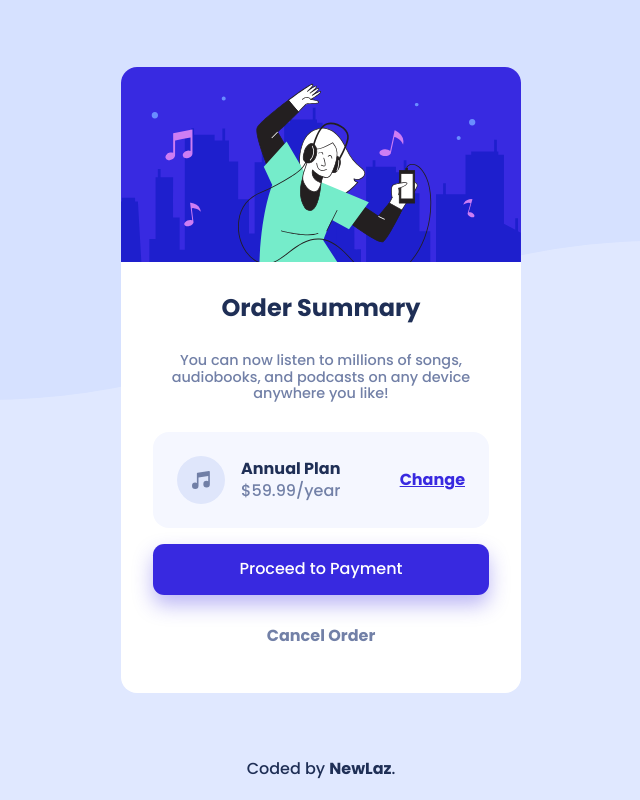
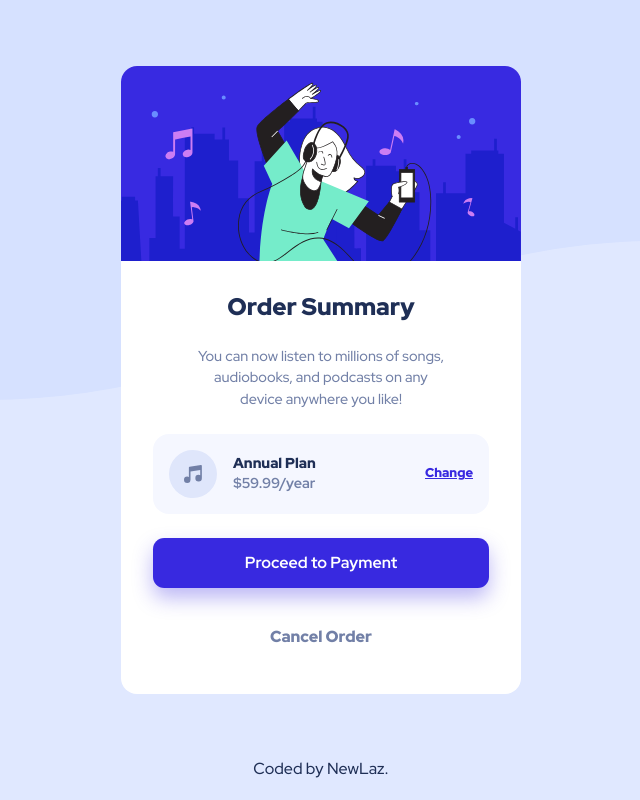
Before and after one commit to newlaz/order-summary-component-solution, a plain HTML site: page index.html in a window 1280 px wide. Shown: the whole page, without its empty margins (319-959 px from the left). Drawn offline with Linux system fonts and the light colour scheme.

Commit message:
Fixing font and resizing card

```diff
--- a/css/style.css
+++ b/css/style.css
@@ -9,10 +9,22 @@
 }
 
 body {
-  font-family: "Poppins", sans-serif;
+  font-family: "Red Hat Display", sans-serif;
   background: url(../images/pattern-background-mobile.svg) var(--pale-blue) top
     center / 100% 50% no-repeat fixed;
   color: var(--dark-blue);
+}
+
+.fw-900 {
+  font-weight: 900;
+}
+
+.fw-700 {
+  font-weight: 700;
+}
+
+.fw-500 {
+  font-weight: 700;
 }
 
 .element-center {
@@ -40,9 +52,13 @@ body {
 
 .card__content {
   flex-direction: column;
-  gap: 1em;
-  padding: 2rem;
+  gap: 1.5em;
+  padding: 2rem 8%;
   text-align: center;
+}
+
+.card__plan-details {
+  flex-wrap: wrap;
 }
 
 .card__title {
@@ -51,15 +67,18 @@ body {
 }
 
 .card__paragraph {
+  width: min(100% - 2rem, 250px);
+  margin-block: 0;
   font-size: 0.9rem;
-  font-weight: 400;
+  line-height: 1.5em;
   color: var(--desaturated-blue);
 }
 
 .card__plan-container {
+  flex-wrap: wrap;
   justify-content: space-between;
   width: 100%;
-  padding: 1.5em;
+  padding: 1em;
   border-radius: var(--b-radius);
   background-color: var(--very-pale-blue);
 }
@@ -72,7 +91,7 @@ body {
 .card__plan-title,
 .card__plan-price {
   margin-block: 0;
-  font-size: 1rem;
+  font-size: 0.9rem;
 }
 
 .card__plan-price {
@@ -80,7 +99,7 @@ body {
 }
 
 .card__plan-link {
-  font-weight: 700;
+  font-size: 0.8rem;
   color: var(--bright-blue);
 }
 
@@ -107,7 +126,6 @@ body {
 }
 
 .card__btn-cancel {
-  font-weight: 700;
   color: var(--desaturated-blue);
 }
 
@@ -118,7 +136,6 @@ body {
 }
 
 .footer__link {
-  font-weight: 700;
   text-decoration: none;
   color: var(--dark-blue);
 }
--- a/index.html
+++ b/index.html
@@ -18,7 +18,7 @@
     <link rel="preconnect" href="https://fonts.googleapis.com" />
     <link rel="preconnect" href="https://fonts.gstatic.com" crossorigin />
     <link
-      href="https://fonts.googleapis.com/css2?family=Poppins:wght@200;300;500;600;700&display=swap"
+      href="https://fonts.googleapis.com/css2?family=Red+Hat+Display:wght@500;700;900&display=swap"
       rel="stylesheet"
     />
   </head>
@@ -27,7 +27,7 @@
       <div class="card">
         <img src="./images/illustration-hero.svg" alt="" class="card__img" />
         <div class="card__content element-center">
-          <h1 class="card__title">Order Summary</h1>
+          <h1 class="card__title fw-900">Order Summary</h1>
           <p class="card__paragraph">
             You can now listen to millions of songs, audiobooks, and podcasts on
             any device anywhere you like!
@@ -40,14 +40,16 @@
                 class="card__icon"
               />
               <div class="card__plan-text element-center">
-                <h2 class="card__plan-title">Annual Plan</h2>
-                <p class="card__plan-price">$59.99/year</p>
+                <h2 class="card__plan-title fw-900">Annual Plan</h2>
+                <p class="card__plan-price fw-500">$59.99/year</p>
               </div>
             </div>
-            <a href="#" class="card__plan-link">Change</a>
+            <a href="#" class="card__plan-link fw-900">Change</a>
           </div>
-          <a href="#" class="card__btn card__btn-order">Proceed to Payment</a>
-          <a href="#" class="card__btn card__btn-cancel">Cancel Order</a>
+          <a href="#" class="card__btn card__btn-order fw-700"
+            >Proceed to Payment</a
+          >
+          <a href="#" class="card__btn card__btn-cancel fw-900">Cancel Order</a>
         </div>
       </div>
     </main>
```
